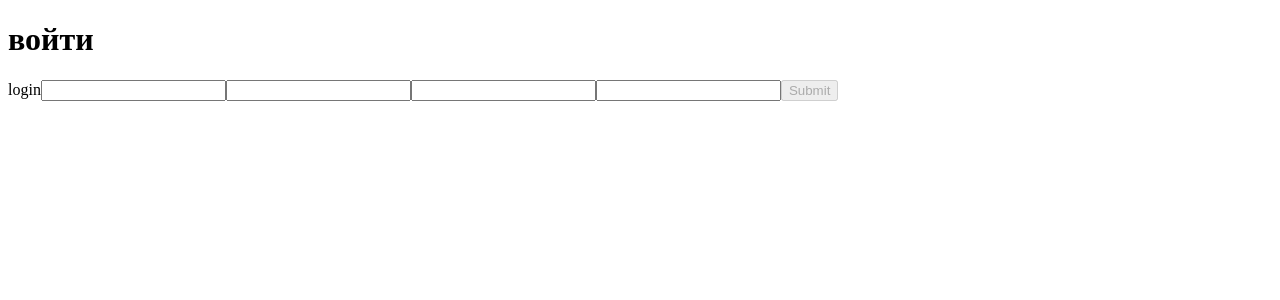
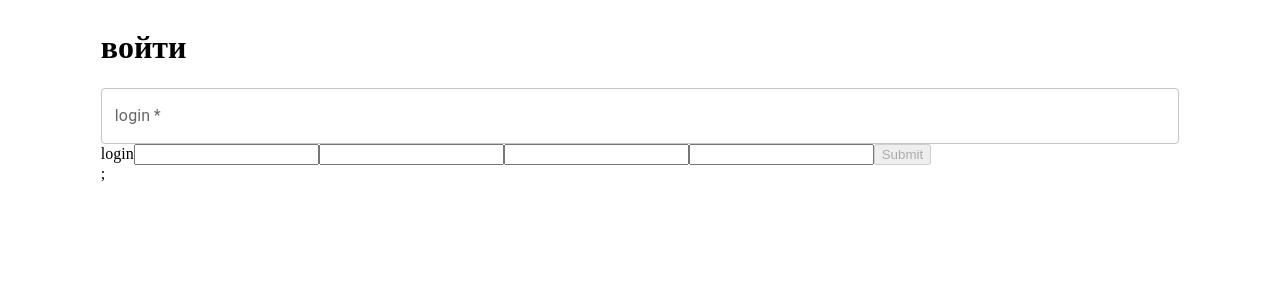
Before and after one commit to Musagigi/counter, a React app: page /login in a window 1280 px wide. Shown: the top 300 px of the page. Built offline with nearby package versions, Linux system fonts and the light colour scheme.

Commit message:
продолжаю делать форму

```diff
--- /dev/null
+++ b/src/components/inputField/InputField.tsx
@@ -0,0 +1,13 @@
+import { FormControl, TextField } from "@mui/material";
+
+export const InputField = ({ label }) => {
+  return (
+    <FormControl fullWidth>
+      <TextField
+        required
+        variant="outlined"
+        label={label}
+      />
+    </FormControl>
+  );
+};
--- a/src/components/login/Login.tsx
+++ b/src/components/login/Login.tsx
@@ -1,4 +1,5 @@
 import { useForm, SubmitHandler, FieldValues } from "react-hook-form";
+import { InputField } from "../inputField/InputField";
 
 interface IFormInput {
   login: string;
@@ -25,6 +26,7 @@ export const Login = () => {
     <>
       <h1>войти</h1>
       <form onSubmit={handleSubmit(onSubmit)}>
+        <InputField label="login" />
         <label>login</label>
         <input
           {...register("login", {
--- a/src/pages/App.tsx
+++ b/src/pages/App.tsx
@@ -1,7 +1,8 @@
 import { useState } from "react";
+import { Link, Outlet } from "react-router-dom";
+import { Container } from "@mui/material";
+import { Header } from "../components/header/Header";
 import "./App.scss";
-import { Link, Outlet } from "react-router-dom";
-import { Header } from "../components/header/Header";
 
 export const App = () => {
   const [count, setCount] = useState<number>(0);
@@ -11,6 +12,7 @@ export const App = () => {
 
   return (
     <>
+      <Container maxWidth="lg">
         <Header />
         <div className="counter">
           <div className="test">
@@ -23,6 +25,7 @@ export const App = () => {
         </div>
         <Link to={"/detail"}>details</Link>
         <Outlet />
+      </Container>
     </>
   );
 };
--- a/src/pages/auth/Auth.tsx
+++ b/src/pages/auth/Auth.tsx
@@ -1,14 +1,22 @@
 import { useLocation } from "react-router-dom";
 import { Login } from "../../components/login/Login";
 import { SignUp } from "../../components/signup/SignUp";
+import { Box } from "@mui/material";
 
 export const Auth = () => {
   const location = useLocation();
 
-  switch (location.pathname) {
-    case "/login":
-      return <Login />;
-    case "/signup":
-      return <SignUp />;
-  }
+  return (
+    <Box
+      sx={{
+        display: "flex",
+        flexDirection: "column",
+        alignItems: "center",
+      }}
+    >
+      <Box component="form">
+        {location.pathname === "/login" ? <Login /> : <SignUp />};
+      </Box>
+    </Box>
+  );
 };
```
Lines whose indentation alone changed are shown as unchanged.
